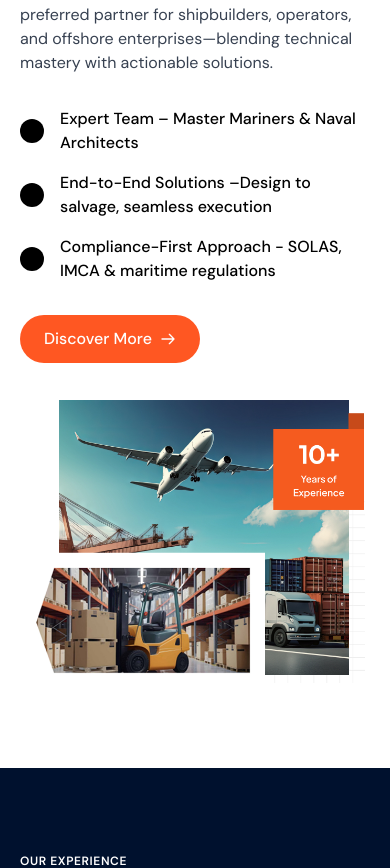
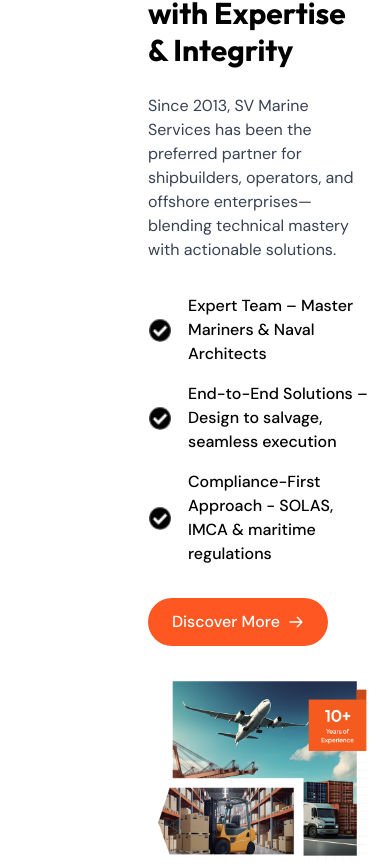
Before and after one commit to AneeVerse/sv-marines, a Next.js app: page / in a window 390 px wide. Shown: the part 1334-2202 px from the top of the page. Built offline with nearby package versions, Linux system fonts and the light colour scheme.

Commit message:
Update MarineOperations and Services components with new image assets; enhance layout styles and responsiveness using Tailwind CSS; adjust memory usage tracking in webpack runtime; update build artifacts for improved performance.

```diff
--- a/src/components/MarineOperations.tsx
+++ b/src/components/MarineOperations.tsx
@@ -4,7 +4,7 @@ import Image from 'next/image';
 
 const MarineOperations = () => {
   return (
-    <section className="py-16 bg-white">
+    <section className="py-16 bg-white mt-10 ml-32">
       <div className="container mx-auto px-4">
         <div className="grid grid-cols-1 md:grid-cols-2 gap-8">
           {/* Left Content Column */}
@@ -22,15 +22,39 @@ const MarineOperations = () => {
 
             <div className="space-y-4 mb-8">
               <div className="flex items-center">
-                <div className="w-6 h-6 rounded-full bg-black mr-4 flex-shrink-0"></div>
+                <div className="w-6 h-6 mr-4 flex-shrink-0">
+                  <Image
+                    src="/images/Icon (1).png"
+                    alt="Checkmark"
+                    width={24}
+                    height={24}
+                    className="w-full h-full object-contain"
+                  />
+                </div>
                 <span className="font-medium">Expert Team – Master Mariners & Naval Architects</span>
               </div>
               <div className="flex items-center">
-                <div className="w-6 h-6 rounded-full bg-black mr-4 flex-shrink-0"></div>
+                <div className="w-6 h-6 mr-4 flex-shrink-0">
+                  <Image
+                    src="/images/Icon (1).png"
+                    alt="Checkmark"
+                    width={24}
+                    height={24}
+                    className="w-full h-full object-contain"
+                  />
+                </div>
                 <span className="font-medium">End-to-End Solutions –Design to salvage, seamless execution</span>
               </div>
               <div className="flex items-center">
-                <div className="w-6 h-6 rounded-full bg-black mr-4 flex-shrink-0"></div>
+                <div className="w-6 h-6 mr-4 flex-shrink-0">
+                  <Image
+                    src="/images/Icon (1).png"
+                    alt="Checkmark"
+                    width={24}
+                    height={24}
+                    className="w-full h-full object-contain"
+                  />
+                </div>
                 <span className="font-medium">Compliance-First Approach - SOLAS, IMCA & maritime regulations</span>
               </div>
             </div>
@@ -55,9 +79,9 @@ const MarineOperations = () => {
               <Image
                 src="/images/logo/marineoperation-right-img.png"
                 alt="Marine operations image"
-                width={600}
-                height={350}
-                className="w-full object-cover rounded-lg"
+                width={550}
+                height={300}
+                className=" object-cover rounded-lg"
               />
             </div>
           </div>
--- a/src/components/Services.tsx
+++ b/src/components/Services.tsx
@@ -24,11 +24,11 @@ const Services = () => {
                 />
               </div>
             </div>
-            <div className="border-t border-white/10 pt-6 opacity-0 group-hover:opacity-100 transition-all duration-700 ease-in-out transform translate-y-4 group-hover:translate-y-0">
+            <div className="border-t border-white/10 pt-6 opacity-100 group-hover:opacity-0 transition-all duration-700 ease-in-out">
               <p className="text-white/70">Expert planning and execution of maritime projects with precision and efficiency.</p>
             </div>
             {/* Image with hover animation */}
-            <div className="absolute bottom-0 left-0 right-0 h-[360px] group-hover:h-[210px] transition-all duration-700 ease-in-out overflow-hidden rounded-3xl mx-3">
+            <div className="absolute bottom-0 left-0 right-0 h-[210px] group-hover:h-[360px] transition-all duration-700 ease-in-out overflow-hidden rounded-3xl mx-3">
               <Image
                 src="/images/service/1.png"
                 alt="Project Management"
@@ -51,11 +51,11 @@ const Services = () => {
                 />
               </div>
             </div>
-            <div className="border-t border-white/10 pt-6 opacity-0 group-hover:opacity-100 transition-all duration-700 ease-in-out transform translate-y-4 group-hover:translate-y-0">
+            <div className="border-t border-white/10 pt-6 opacity-100 group-hover:opacity-0 transition-all duration-700 ease-in-out">
               <p className="text-white/70">Comprehensive vessel and maritime structure design with advanced analysis.</p>
             </div>
             {/* Image with hover animation */}
-            <div className="absolute bottom-0 left-0 right-0 h-[360px] group-hover:h-[210px] transition-all duration-700 ease-in-out overflow-hidden rounded-3xl mx-3">
+            <div className="absolute bottom-0 left-0 right-0 h-[210px] group-hover:h-[360px] transition-all duration-700 ease-in-out overflow-hidden rounded-3xl mx-3">
               <Image
                 src="/images/service/2.png"
                 alt="Design and Analysis"
@@ -78,11 +78,11 @@ const Services = () => {
                 />
               </div>
             </div>
-            <div className="border-t border-white/10 pt-6 opacity-0 group-hover:opacity-100 transition-all duration-700 ease-in-out transform translate-y-4 group-hover:translate-y-0">
+            <div className="border-t border-white/10 pt-6 opacity-100 group-hover:opacity-0 transition-all duration-700 ease-in-out">
               <p className="text-white/70">Expert technical solutions for vessel systems, propulsion, and maritime equipment.</p>
             </div>
             {/* Image with hover animation */}
-            <div className="absolute bottom-0 left-0 right-0 h-[360px] group-hover:h-[210px] transition-all duration-700 ease-in-out overflow-hidden rounded-3xl mx-3">
+            <div className="absolute bottom-0 left-0 right-0 h-[210px] group-hover:h-[360px] transition-all duration-700 ease-in-out overflow-hidden rounded-3xl mx-3">
               <Image
                 src="/images/service/3.png"
                 alt="Marine Engineering"
@@ -105,11 +105,11 @@ const Services = () => {
                 />
               </div>
             </div>
-            <div className="border-t border-white/10 pt-6 opacity-0 group-hover:opacity-100 transition-all duration-700 ease-in-out transform translate-y-4 group-hover:translate-y-0">
+            <div className="border-t border-white/10 pt-6 opacity-100 group-hover:opacity-0 transition-all duration-700 ease-in-out">
               <p className="text-white/70">Specialized recovery and salvage services for vessels in distress and marine assets.</p>
             </div>
             {/* Image with hover animation */}
-            <div className="absolute bottom-0 left-0 right-0 h-[360px] group-hover:h-[210px] transition-all duration-700 ease-in-out overflow-hidden rounded-3xl mx-3">
+            <div className="absolute bottom-0 left-0 right-0 h-[210px] group-hover:h-[360px] transition-all duration-700 ease-in-out overflow-hidden rounded-3xl mx-3">
               <Image
                 src="/images/service/4.png"
                 alt="Salvage Operations"
```
Also changed, not shown: public/images/Icon (1).png (added).
